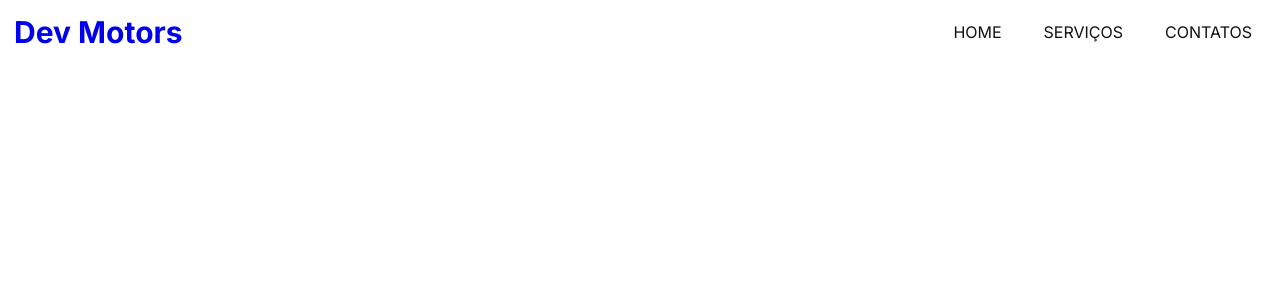
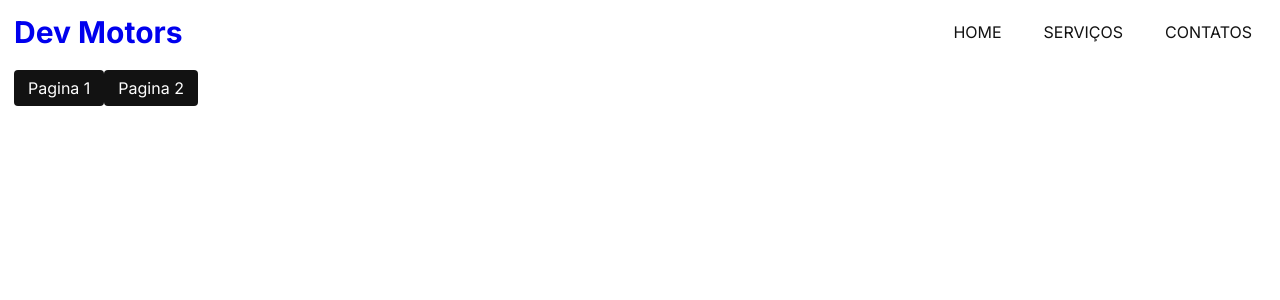
Before and after one commit to vitormarinheiro1/DevMotors, a Next.js app: page / in a window 1280 px wide. Shown: the top 300 px of the page. Built offline with nearby package versions, Linux system fonts and the light colour scheme.

Commit message:
Adicionando submenu

```diff
--- a/package.json
+++ b/package.json
@@ -9,6 +9,7 @@
     "lint": "next lint"
   },
   "dependencies": {
+    "lucide-react": "^0.390.0",
     "next": "14.2.3",
     "react": "^18",
     "react-dom": "^18",
--- a/src/app/page.tsx
+++ b/src/app/page.tsx
@@ -1,7 +1,9 @@
+import { Submenu } from "@/components/home/submenu";
+
 export default function Home() {
   return (
     <main>
-
+      <Submenu />
     </main>
   );
 }
--- /dev/null
+++ b/src/components/home/submenu/index.tsx
@@ -0,0 +1,27 @@
+import Link from 'next/link'
+import styles from './styles.module.scss'
+
+import { X, Menu} from 'lucide-react'
+
+export function Submenu() {
+    return(
+        <section className={styles.submenu}>
+            <div className={styles.submenuIcon}>
+                <Menu size={34} color="#121212"/>
+                Menu
+            </div>
+            <ul className={styles.ul}>
+                <li>
+                    <Link href="/post/pagina-1">
+                        Pagina 1
+                    </Link>
+                </li>
+                <li>
+                    <Link href="/post/pagina-2">
+                        Pagina 2
+                    </Link>
+                </li>
+            </ul>
+        </section>
+    )
+}
--- /dev/null
+++ b/src/components/home/submenu/styles.module.scss
@@ -0,0 +1,39 @@
+.submenu {
+    margin: 0 auto;
+    max-width: 1280px;
+    padding: 64px 14px 4px 14px;
+}
+
+.submenuIcon {
+    display: none;
+    gap: 14px;
+    align-items: center;
+    font-size: 18px;
+    font-weight: bold;
+    cursor: pointer;
+}
+
+.ul {
+    display: none;
+    list-style: none;
+    padding: 14px 0;
+
+    li a{
+        background-color: #121212;
+        color: #FFF;
+        padding: 8px 14px;
+        border-radius: 4px;
+    }
+}
+
+@media (min-width: 768px){
+    .ul{
+        display: flex;
+    }
+}
+
+@media (max-width: 768px){
+    .submenuIcon{
+        display: inline-flex;
+    }
+}
```
Also changed, not shown: 1 other file (tests, documents, lock files or other folders).
